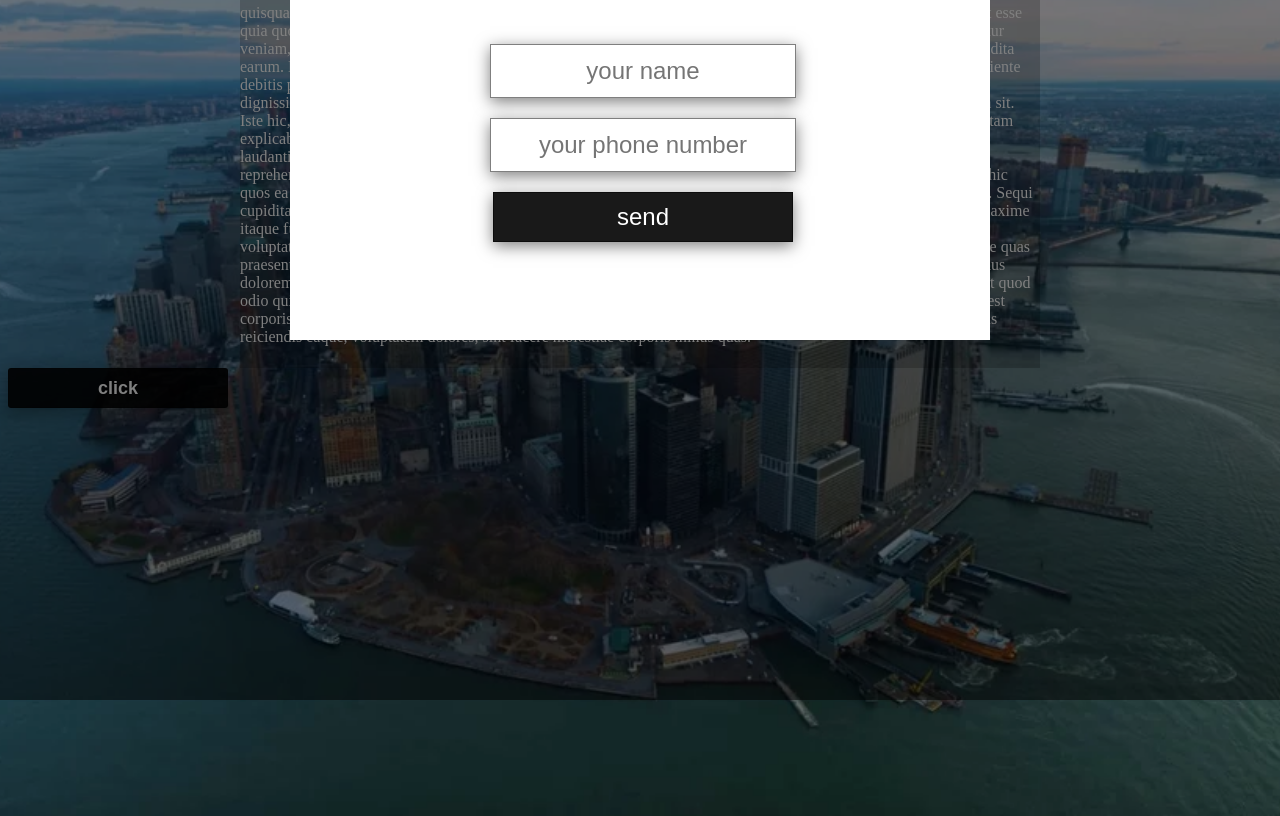
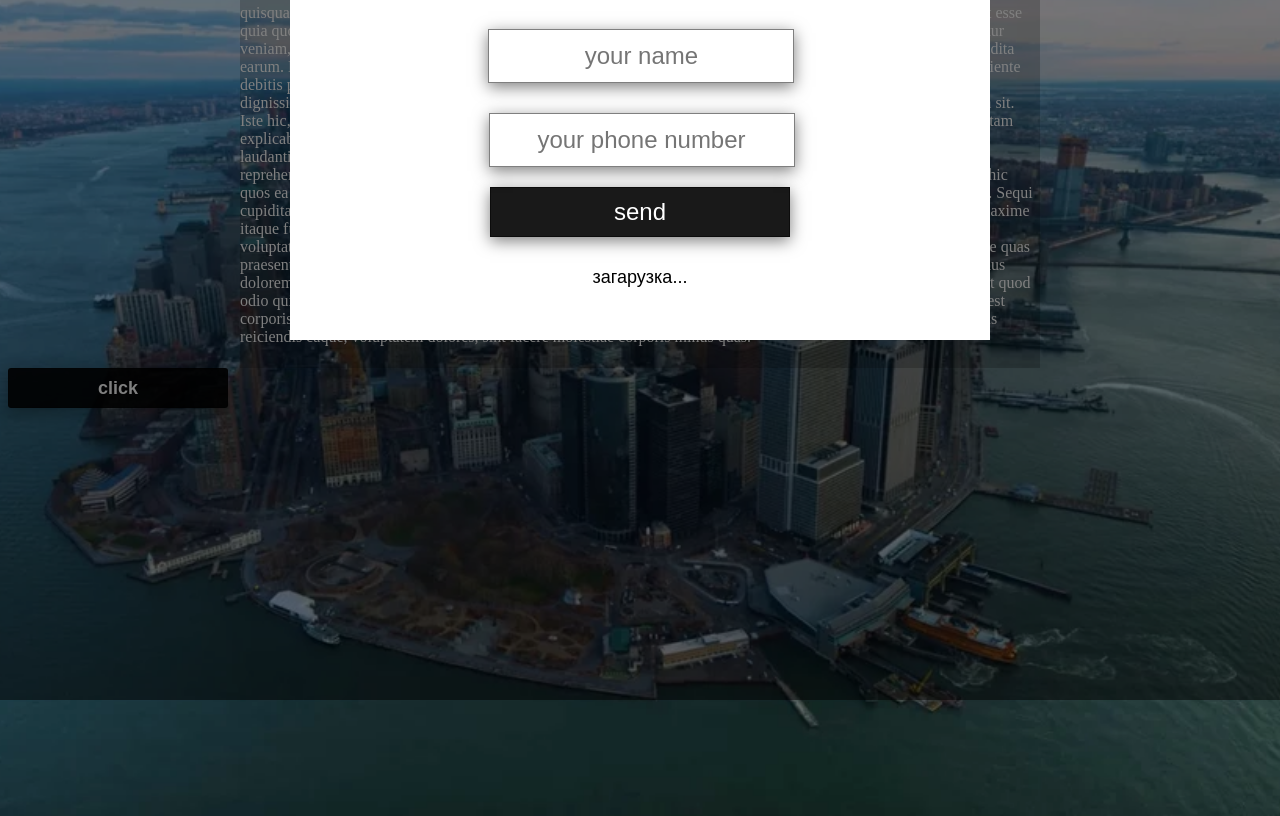
Before and after one commit to FridrixJo/modal-window, a plain HTML site: page modal.html in a window 1280 px wide. Shown: the part 100-916 px from the top of the page. Drawn offline with Linux system fonts and the light colour scheme.

Commit message:
+postF:1

```diff
--- a/modal.css
+++ b/modal.css
@@ -53,12 +53,6 @@ body{
     margin-top: 40px;
 }
 
-form{
-    width: 700px;
-    height: 400px;
-    margin: 0 auto;
-    position: relative;
-}
 
 .esc{
     font-size: 24px;
@@ -96,17 +90,18 @@ input{
     font-family: Arial, Helvetica, sans-serif;
     font-size: 24px;
     text-align : center;
+    margin-top: 50px;
+}
+
+.name{
+    position: relative;
+    right: 165px;
 }
 
 .phone{
-    margin-top: 20px;
-}
-
-.input{
-    width: 300px;
-    margin: 0 auto;
     position: relative;
-    top: 50px;
+    left: 198.5px;
+    bottom: 20px;
 }
 
 .send{
@@ -117,9 +112,8 @@ input{
     font-family: Arial, Helvetica, sans-serif;
     font-size: 24px;
     text-align : center;
-    position: relative;
-    left: 203px;
-    top: 70px;
+    display: block;
+    margin: 0 auto;
     background-color: rgba(0,0,0,0.9);
     color: #fff;
 
@@ -137,3 +131,15 @@ input{
 .hide{
     display: none;
 }
+
+.status{
+    width: 400px;
+    height: 30px;
+    background-color: #fff;
+    margin: 0 auto;
+    text-align: center;
+    font-family: Arial, Helvetica, sans-serif;
+    font-size: 18px;
+    font-weight: 100;
+    margin-top: 30px;
+}
--- a/modal.html
+++ b/modal.html
@@ -21,11 +21,10 @@
             <form action="#">
             <div class="esc">&times;</div>
             <div class="title">hello</div>
-            <div class="input">
-                <input  required placeholder="your name" type="text" class="name">
-                <input  required placeholder="your phone number" type="text" class="phone">
-            </div>
+            <input  required placeholder="your name" name="name" type="text" class="name"><br>
+            <input  required placeholder="your phone number" name="phone" type="text" class="phone">
             <button class="send">send</button>
+            <div class="status">загарузка...</div>
             </form>
         </div>
     </div>
--- a/modal.js
+++ b/modal.js
@@ -1,4 +1,5 @@
-let btns = document.querySelectorAll('.btn');
+window.addEventListener('DOMContentLoaded', () => {
+    let btns = document.querySelectorAll('.btn');
     modal = document.querySelector('.modal');
     esc = document.querySelector('.esc');
 
@@ -45,3 +46,13 @@ let btns = document.querySelectorAll('.btn');
     }
 
     window.addEventListener('scroll', showModalByScroll);
+
+    const form = document.querySelector('form');
+
+    function postData() {
+        form.addEventListener('submit', (event) => {
+            event.preventDefault();
+        });
+    } postData();
+
+});
```
